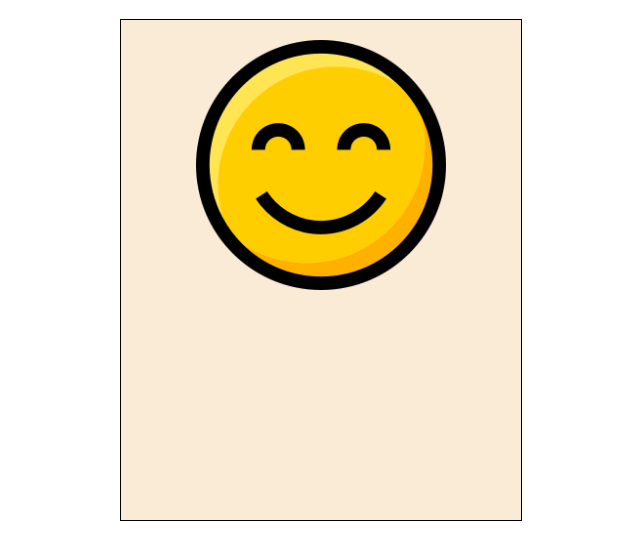
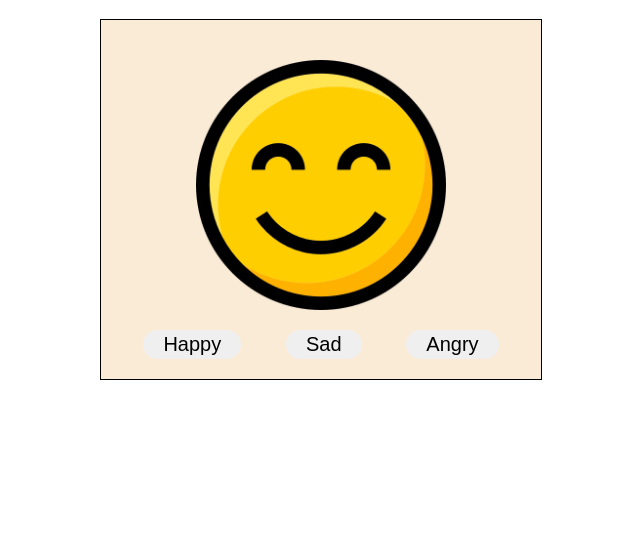
Before and after one commit to HarshadaGharate/Mood-Switcher, a plain HTML site: page index.html in a window 1280 px wide. Shown: the part 61-620 px from the top of the page, without its empty margins (319-959 px from the left). Drawn offline with Linux system fonts and the light colour scheme.

Commit message:
buttons created

```diff
--- a/index.html
+++ b/index.html
@@ -9,17 +9,27 @@
             text-align: center;
         }
         .container{
-            height: 500px;
             width: 400px;
             background-color: antiquewhite;
             border: 1px solid black;
             display: block;
             margin: 10px auto;
+            padding: 20px;
         }
         .mood-happy{
             height: 250px;
             display: block;
             margin: 20px auto;
+        }
+        .btn-group{
+            display: flex;
+            justify-content: space-around;
+        }
+        .btn{
+            font-size: 20px;
+            padding: 3px 20px;
+            border-radius: 20px;
+            border: none;
         }
 
     </style>
@@ -28,7 +38,11 @@
     <h1 class="heading">Mood Swicher</h1>
     <div class="container">
         <img src="happy.png" alt="happy mood" id="happy" class="mood-happy">
-
+        <div class="btn-group">
+        <button type="button" class="btn">Happy</button>
+        <button type="button" class="btn">Sad</button>
+        <button type="button" class="btn">Angry</button>
+        </div>
     </div>
 </body>
 </html>
```
